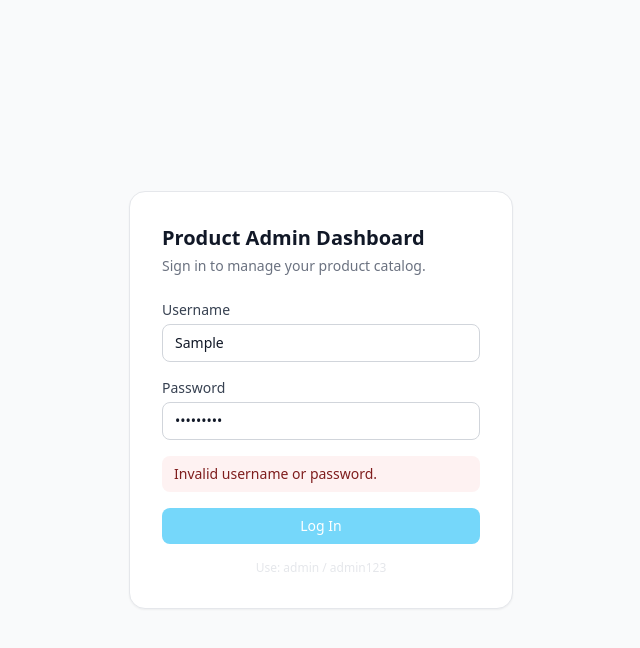
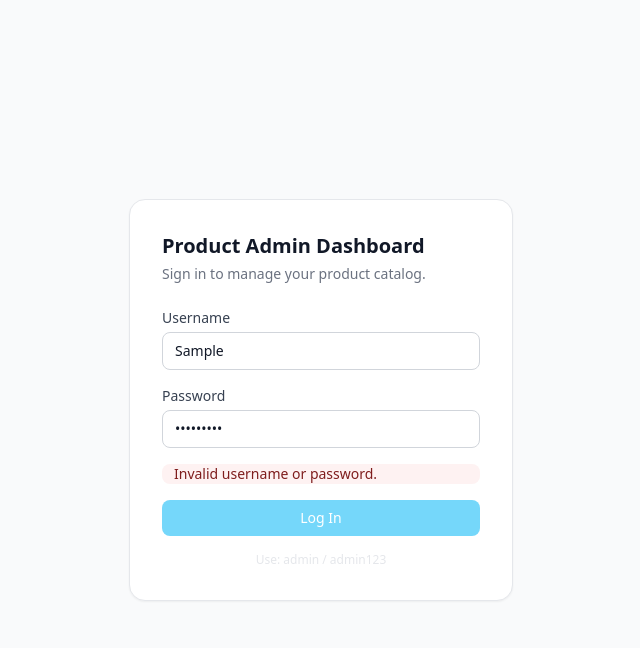
Before and after one commit to revurajaratnam/product-admin-dashboard, a Next.js app: page /login in a window 1280 px wide. Both pictures are taken after typing "Sample", "Sample123" into the empty fields and a click on the button "Log In". Shown: the top 648 px of the page, without its empty margins (319-959 px from the left). Built offline with nearby package versions, Linux system fonts and the light colour scheme.

Commit message:
fix: update padding utility classes in LoginForm and Button components

```diff
--- a/src/components/auth/LoginForm.jsx
+++ b/src/components/auth/LoginForm.jsx
@@ -50,7 +50,7 @@ export default function LoginForm() {
       />
 
       {error && (
-        <p role="alert" className="rounded-lg bg-red-50 px-3 py-2 text-sm text-red-900">
+        <p role="alert" className="rounded-lg bg-red-50 !px-3 p!y-2 text-sm text-red-900">
           {error}
         </p>
       )}
--- a/src/components/common/Button.jsx
+++ b/src/components/common/Button.jsx
@@ -24,7 +24,7 @@ export default function Button({
       disabled={disabled || loading}
       aria-busy={loading}
       className={classNames(
-        "inline-flex items-center justify-center gap-2 rounded-lg px-4 py-2 text-sm font-medium",
+        "inline-flex items-center justify-center gap-2 rounded-lg px-4 !py-2 text-sm font-medium",
         "transition-colors focus-visible:outline-none focus-visible:ring-2 focus-visible:ring-offset-2",
         "disabled:cursor-not-allowed disabled:opacity-60",
         VARIANTS[variant],
```
